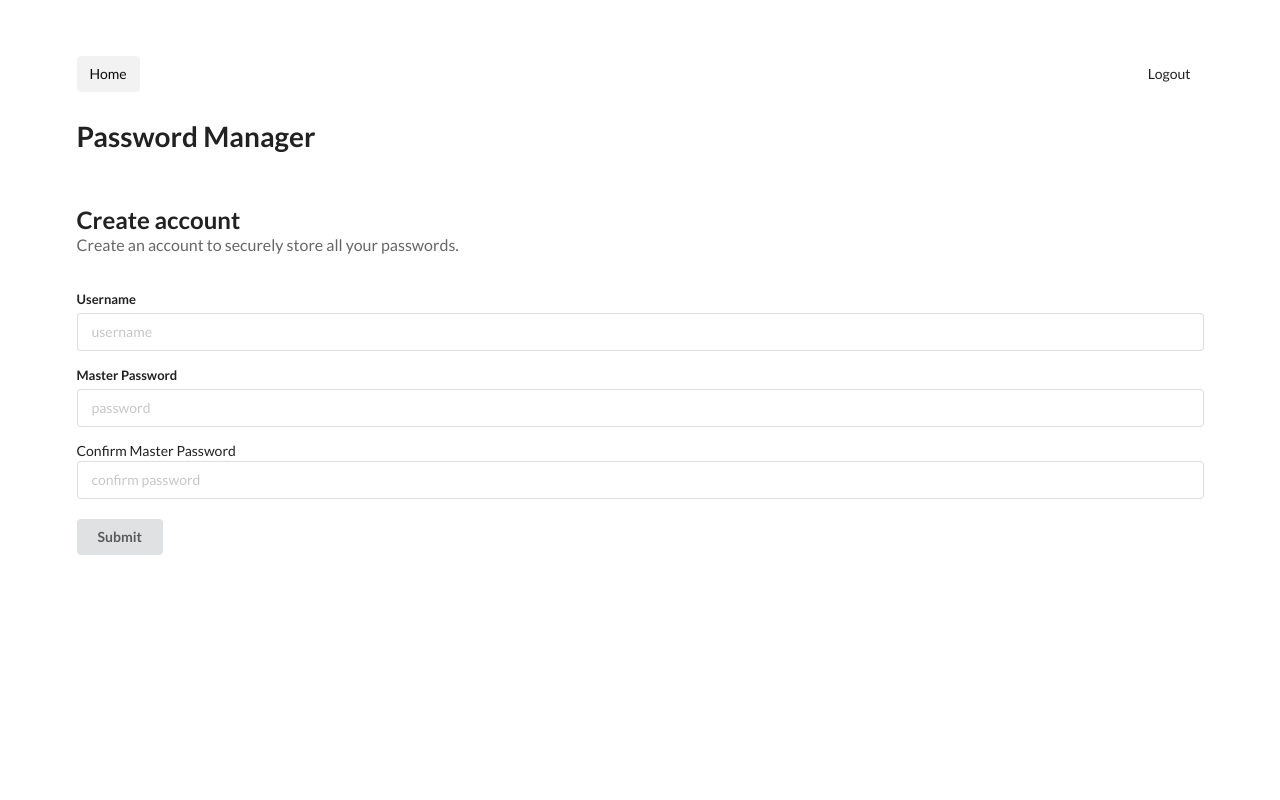
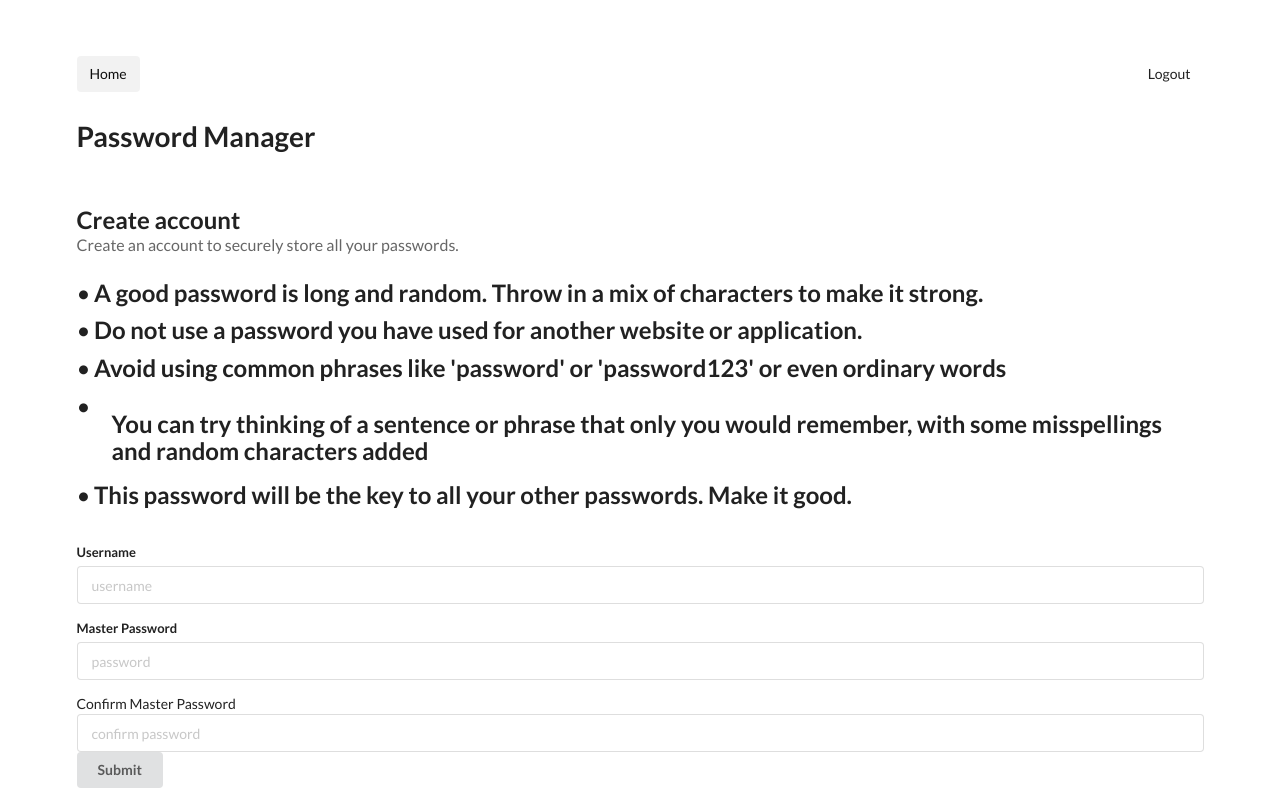
Before and after one commit to joanne-li/passmanager, a Python web app: template src/templates/account_creation.html in a window 1280 px wide. Run offline with Jinja, Linux system fonts and the light colour scheme; the template is opened without the code that fills it, so the values that code supplies are empty; some libraries are stand-ins or nearby versions.

```diff
--- a/src/templates/account_creation.html
+++ b/src/templates/account_creation.html
@@ -1,9 +1,17 @@
 {% extends 'index.html' %}
 {% block body %}
 <div>
+    <div>
     <h2 class="ui header">
       Create account
       <div class="sub header">Create an account to securely store all your passwords.</div>
+      <ul class="ui list">
+          <li>A good password is long and random. Throw in a mix of characters to make it strong.</li>
+          <li>Do not use a password you have used for another website or application.</li>
+          <li>Avoid using common phrases like 'password' or 'password123' or even ordinary words<li>
+              <ul>You can try thinking of a sentence or phrase that only you would remember, with some misspellings and random characters added</ul>
+          <li>This password will be the key to all your other passwords. Make it good.</li>
+      </ul>
     </h2>
     <br>
     <form class="ui form" method="POST">
@@ -13,13 +21,24 @@
         </div>
         <div class="field">
         <label>Master Password</label>
-        <input method='POST' type="password" name="password" placeholder="password" required>
+        <input method='POST' id="password" type="password" name="password" placeholder="password" required>
         </div>
         <label>Confirm Master Password</label>
-        <input method='POST' type="password" name="password" placeholder="confirm password" required>
-        </div>
+        <input method='POST' id="confirm password" type="password" name="password" placeholder="confirm password" required>
         <br>
         <button class="ui button" type="submit">Submit</button>
     </form>
+    <script>
+        function validate_password() {
+            passval = document.getElementById("confirm password").value
+            if(document.getElementById("password").value ==
+            passval && passval.length > 10) {
+                document.getElementById('submit').disabled = false;
+            } else {
+                document.getElementById('submit').disabled = true;
+            }
+        }
+    </script>
+    </div>
 </div>
 {% endblock %}
--- a/src/templates/accountsettings.html
+++ b/src/templates/accountsettings.html
@@ -44,7 +44,9 @@
       </div>
       Your account and the credentials stored with the account will be deleted.
     </div>
-    <button class="ui red button" id='submit' type="submit"onclick="return confirm('Are you sure you want to delete your password manager account? This is an irreversible action')">Delete account</button>
+    <form class= "ui form" method = "POST" action = "{{url_for('delete_account')}}">
+        <button class="ui red button" name="button" value='delete' type="submit"onclick="return confirm('Are you sure you want to delete your password manager account? This is an irreversible action')">Delete account</button>
+    </form>
 </div>
 <br>
 <br>
```
Also changed, not shown: src/Account.py (+10 -0 lines), src/test.py (+21 -16 lines).
